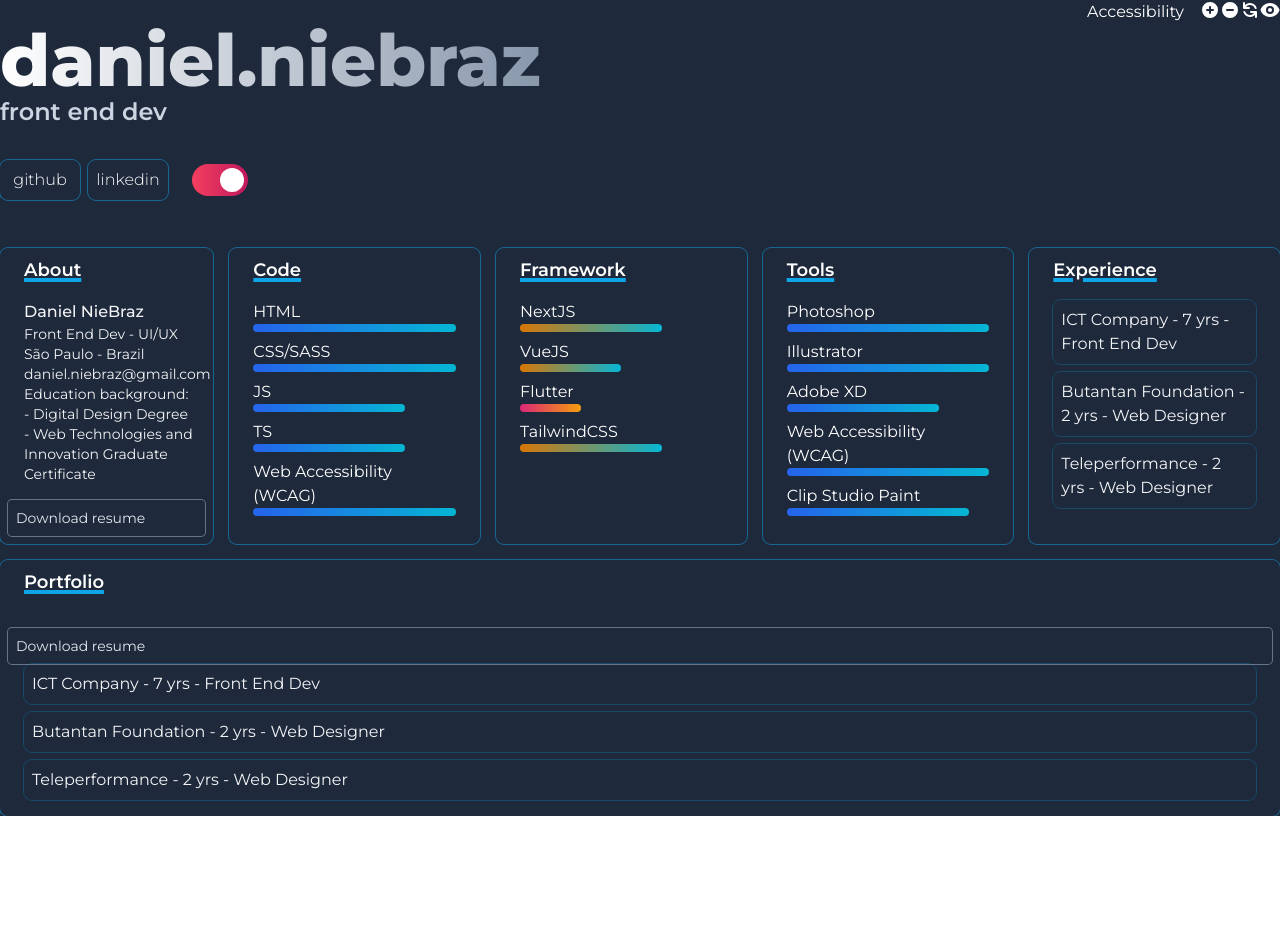
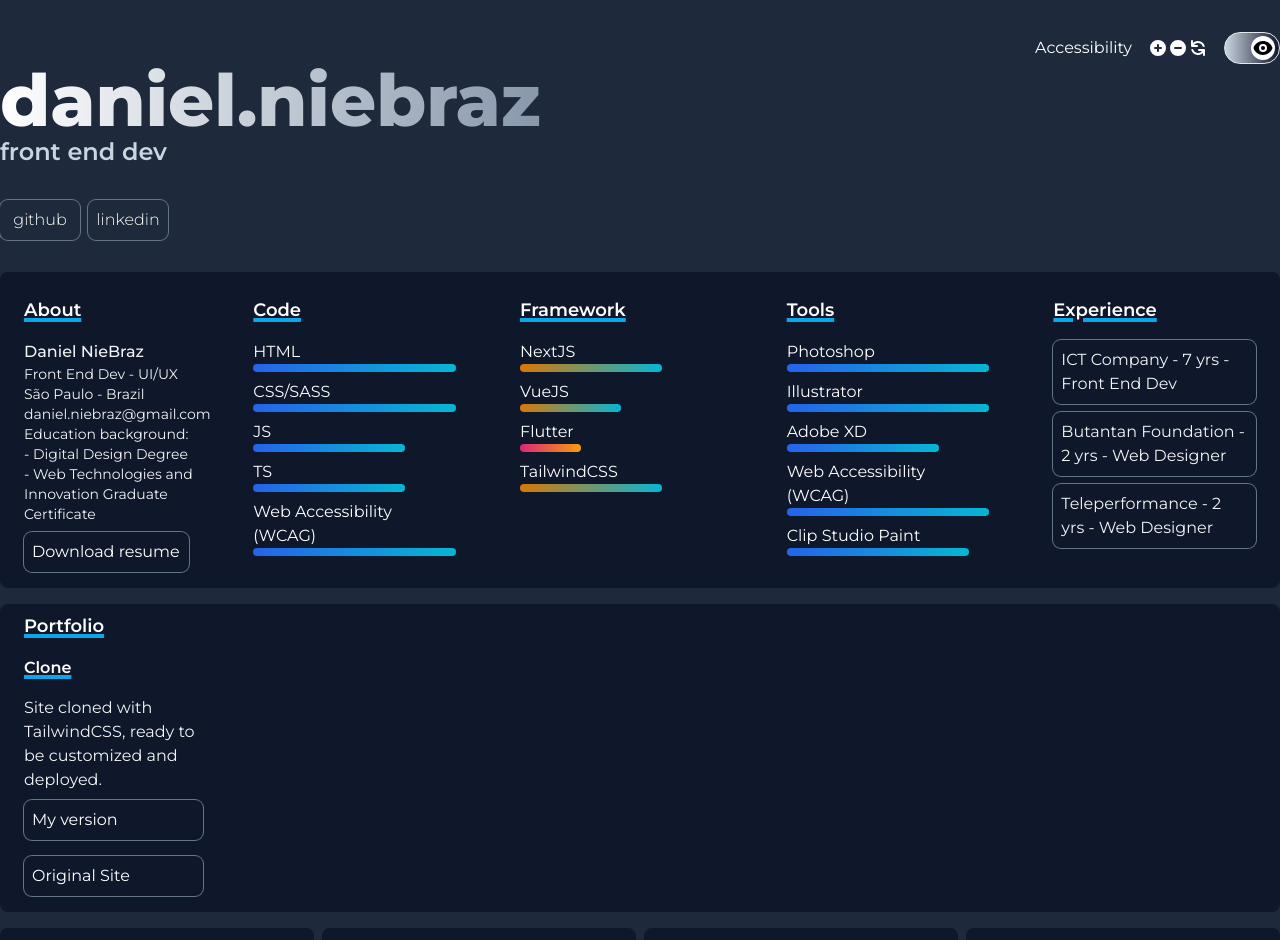
Before and after one commit to hexglyph/danielniebraz, a Next.js app: page / in a window 1280 px wide. Shown: the top 940 px of the page. Before the commit the page ends 816 px from the top, so only its background shows below. Built offline with nearby package versions, Linux system fonts and the light colour scheme.

Commit message:
Clone site link created

```diff
--- a/src/components/Accessibility.tsx
+++ b/src/components/Accessibility.tsx
@@ -1,13 +1,16 @@
 import { EyeIcon, MinusIcon, PlusIcon, ResetIcon } from "./Icons";
+import ToggleButton from './ToggleButton'
+import useAppData from '../data/hook/UseAppData'
 
 export default function Accessibility() {
+    const { theme, switchTheme } = useAppData()
     return (
-        <div className={`flex w-full justify-end text-white`}>
+        <div className={`flex w-full pt-8 justify-end items-center text-white`}>
             <span className={`mr-4`}>Accessibility</span>
             {PlusIcon}
             {MinusIcon}
             {ResetIcon}
-            {EyeIcon}
+            <ToggleButton theme={theme} switchTheme={switchTheme} />
         </div>
     )
 }
--- a/src/components/Footer.tsx
+++ b/src/components/Footer.tsx
@@ -2,10 +2,10 @@
 
 export default function Footer() {
     return (
-        <footer>
+        <footer className={`text-center text-gray-100 flex flex-col w-full border-t border-slate-500/50 p-2 my-4`}>
             <div>
-
+                <p>2022</p>
             </div>
-        </footer>
+        </ footer>
     )
 }
--- a/src/components/Hero.tsx
+++ b/src/components/Hero.tsx
@@ -3,8 +3,8 @@ import Bar from "./Bar"
 
 export default function Hero(props) {
     return (
-        <div className={`flex w-full justify-items-start gap-x-4`}>
-            <div className={`text-left text-gray-100 flex flex-col w-1/6 ring-1 ring-sky-500/50 p-2 mt-4 rounded-lg`}>
+        <div className={`flex w-full justify-items-start gap-x-4 bg-slate-900 rounded-lg`}>
+            <div className={`text-left text-gray-100 flex flex-col w-1/6 p-2 mt-4 rounded-lg`}>
                 <h3 className={`text-lg w-full text-left font-semibold
                     underline decoration-4 decoration-sky-500
                     pl-4 pr-5 mb-4
@@ -21,11 +21,15 @@ export default function Hero(props) {
                     <li>- Web Technologies and Innovation Graduate Certificate</li>
                 </ul>
                 <Link href="/resume.pdf" passHref>
-                    <a className={`ring-1 ring-slate-500 w-full p-2 mt-4 rounded text-sm text-slate-200 hover:bg-slate-50 hover:text-slate-800`}>Download resume</a>
+                    <a className={`text-white hover:text-slate-50
+                        hover:bg-slate-50/10
+                        rounded-lg
+                        cursor-pointer
+                        ring-1 p-2 my-2 mx-4 ring-slate-500`}>Download resume</a>
                 </Link>
 
             </div>
-            <div className={`text-left text-gray-100 flex flex-col w-1/5 ring-1 ring-sky-500/50 p-2 mt-4 rounded-lg`}>
+            <div className={`text-left text-gray-100 flex flex-col w-1/5 p-2 mt-4 rounded-lg`}>
                 <h3 className={`text-lg w-full text-left font-semibold
                     underline decoration-4 decoration-sky-500
                     pl-4 pr-5 mb-4
@@ -39,7 +43,7 @@ export default function Hero(props) {
                     <Bar level={100} name='Web Accessibility (WCAG)' />
                 </div>
             </div>
-            <div className={`text-left text-gray-100 flex flex-col w-1/5 ring-1 ring-sky-500/50 p-2 mt-4 rounded-lg`}>
+            <div className={`text-left text-gray-100 flex flex-col w-1/5 p-2 mt-4 rounded-lg`}>
                 <h3 className={`text-lg w-full text-left font-semibold
                     underline decoration-4 decoration-sky-500
                     pl-4 pr-5 mb-4
@@ -53,7 +57,7 @@ export default function Hero(props) {
 
                 </div>
             </div>
-            <div className={`text-left text-gray-100 flex flex-col w-1/5 ring-1 ring-sky-500/50 p-2 mt-4 rounded-lg`}>
+            <div className={`text-left text-gray-100 flex flex-col w-1/5 p-2 mt-4 rounded-lg`}>
                 <h3 className={`text-lg w-full text-left font-semibold
                     underline decoration-4 decoration-sky-500
                     pl-4 pr-5 mb-4
@@ -67,16 +71,16 @@ export default function Hero(props) {
                     <Bar level={90} name='Clip Studio Paint' />
                 </div>
             </div>
-            <div className={`text-left text-gray-100 flex flex-col w-1/5 items-center ring-1 ring-sky-500/50 p-2 mt-4 rounded-lg`}>
+            <div className={`text-left text-gray-100 flex flex-col w-1/5 items-center p-2 mt-4 rounded-lg`}>
                 <h3 className={`text-lg w-full text-left font-semibold
                     underline decoration-4 decoration-sky-500
                     pl-4 pr-5 mb-4
                     rounded text-white `}>
                     Experience</h3>
                 <ul>
-                    <li className={`ml-4 mr-4 mb-2 p-2 ring-1 ring-sky-500/25 rounded-lg`}>ICT Company - 7 yrs - Front End Dev</li>
-                    <li className={`ml-4 mr-4 mb-2 p-2 ring-1 ring-sky-500/25 rounded-lg`}>Butantan Foundation - 2 yrs - Web Designer</li>
-                    <li className={`ml-4 mr-4 mb-2 p-2 ring-1 ring-sky-500/25 rounded-lg`}>Teleperformance - 2 yrs - Web Designer</li>
+                    <li className={`ml-4 mr-4 mb-2 p-2 ring-1 ring-slate-500 rounded-lg`}>ICT Company - 7 yrs - Front End Dev</li>
+                    <li className={`ml-4 mr-4 mb-2 p-2 ring-1 ring-slate-500 rounded-lg`}>Butantan Foundation - 2 yrs - Web Designer</li>
+                    <li className={`ml-4 mr-4 mb-2 p-2 ring-1 ring-slate-500 rounded-lg`}>Teleperformance - 2 yrs - Web Designer</li>
                 </ul>
             </div >
         </div >
--- a/src/components/Menu.tsx
+++ b/src/components/Menu.tsx
@@ -1,16 +1,12 @@
 import MenuItem from './MenuItem'
 import { LogoutIcon, HomeIcon, SettingsIcon, BellIcon } from './Icons'
-import ToggleButton from './ToggleButton'
-import useAppData from '../data/hook/UseAppData'
 
 export default function Menu(props) {
-    const { theme, switchTheme } = useAppData()
 
     return (
         <ul className={`flex justify-end items-center mt-4 pt-4`}>
             <MenuItem url="https://github.com/hexglyph" target='_blank' text="github" />
             <MenuItem url="https://www.linkedin.com/in/danielniebraz/?locale=en_US" target='_blank' text="linkedin" />
-            <ToggleButton theme={theme} switchTheme={switchTheme} />
         </ul>
     )
 }
--- a/src/components/MenuItem.tsx
+++ b/src/components/MenuItem.tsx
@@ -27,7 +27,7 @@ export default function MenuItem(props) {
             hover:bg-slate-50/10
             rounded-lg
             cursor-pointer
-            ring-1 mr-2 ring-sky-500/50
+            ring-1 mr-2 ring-slate-500
             `}>
             {props.url ? (
                 <Link href={props.url}>
--- a/src/components/Portfolio.tsx
+++ b/src/components/Portfolio.tsx
@@ -3,22 +3,39 @@ import Link from "next/link"
 export default function Portfolio(props) {
     return (
         <div className={`flex w-full justify-items-start`}>
-            <div className={`text-left text-gray-100 flex flex-col w-full ring-1 ring-sky-500/50 p-2 mt-4 rounded-lg`}>
+            <div className={`text-left text-gray-100 flex flex-col w-full p-2 mt-4 rounded-lg bg-slate-900`}>
                 <h3 className={`text-lg w-full text-left font-semibold
                     underline decoration-4 decoration-sky-500
                     pl-4 pr-5 mb-4
                     rounded text-white`}>
                     Portfolio
                 </h3>
-                <Link href="/resume.pdf" passHref>
-                    <a className={`ring-1 ring-slate-500 w-full p-2 mt-4 rounded text-sm text-slate-200 hover:bg-slate-50 hover:text-slate-800`}>Download resume</a>
-                </Link>
+                <div className={`flex w-full`}>
+                    <div className={`flex w-full md:w-1/6 flex-col`}>
+                        <h4 className={`text-base w-full text-left font-semibold
+                    underline decoration-4 decoration-sky-500
+                    pl-4 pr-5 mb-4
+                    rounded text-white`}>
+                            Clone
+                        </h4>
+                        <p className={`pl-4`}>Site cloned with TailwindCSS, ready to be customized and deployed.</p>
+                        <Link href="https://clone.danielniebraz.dev/" passHref>
+                            <a className={`text-white hover:text-slate-50
+                        hover:bg-slate-50/10
+                        rounded-lg
+                        cursor-pointer
+                        ring-1 p-2 my-2 mx-4 ring-slate-500 `} target="_blank">My version</a>
+                        </Link>
+                        <Link href="https://themechasnft.com/" passHref>
+                            <a className={`text-white hover:text-slate-50
+                        hover:bg-slate-50/10
+                        rounded-lg
+                        cursor-pointer
+                        ring-1 p-2 my-2 mx-4 ring-slate-500`} target="_blank">Original Site</a>
+                        </Link>
+                    </div>
+                </div>
 
-                <ul>
-                    <li className={`ml-4 mr-4 mb-2 p-2 ring-1 ring-sky-500/25 rounded-lg`}>ICT Company - 7 yrs - Front End Dev</li>
-                    <li className={`ml-4 mr-4 mb-2 p-2 ring-1 ring-sky-500/25 rounded-lg`}>Butantan Foundation - 2 yrs - Web Designer</li>
-                    <li className={`ml-4 mr-4 mb-2 p-2 ring-1 ring-sky-500/25 rounded-lg`}>Teleperformance - 2 yrs - Web Designer</li>
-                </ul>
             </div >
         </div >
     )
--- a/src/components/ProjectItem.tsx
+++ b/src/components/ProjectItem.tsx
@@ -7,7 +7,7 @@ import Link from "next/link";
 export default function ProjectItem(props: Project) {
 
     return (
-        <div className={`flex-[1_1_20%] ring-1 ring-sky-500/75 p-2 rounded-lg`}>
+        <div className={`flex-[1_1_20%] bg-slate-900 p-2 rounded-lg`}>
             <div className="flex w-full flex-col">
                 <div className="flex flex-col w-full text-white">
                     <h3 className={`text-lg font-semibold underline decoration-4 decoration-sky-500 mb-4`}>{props.name}</h3>
@@ -23,12 +23,12 @@ export default function ProjectItem(props: Project) {
                 <div className="flex w-full justify-between gap-2 text-white">
                     <div className="flex flex-col w-1/2">
                         <Link href={props.github_url} passHref>
-                            <span className={`cursor-pointer p-2 mt-2 mb-2 ring-1 ring-black rounded-lg hover:text-black hover:bg-slate-200`}>Github</span>
+                            <span className={`cursor-pointer p-2 mt-2 mb-2 ring-1 ring-slate-500 rounded-lg hover:text-black hover:bg-slate-200`}>Github</span>
                         </Link>
                     </div>
                     <div className="flex flex-col w-1/2">
                         <Link href={props.deployed_url} passHref>
-                            <span className={`cursor-pointer p-2 mt-2 mb-2 ring-1 ring-sky-700 rounded-lg hover:text-sky-700 hover:bg-sky-200`}>Project deploy</span>
+                            <span className={`cursor-pointer p-2 mt-2 mb-2 ring-1 ring-slate-700 rounded-lg hover:text-slate-700 hover:bg-slate-200`}>Project deploy</span>
                         </Link>
                     </div>
 
--- a/src/components/ToggleButton.tsx
+++ b/src/components/ToggleButton.tsx
@@ -1,5 +1,5 @@
 import useAppData from '../data/hook/UseAppData'
-import { MoonSolidIcon, SunSolidIcon } from './Icons'
+import { MoonSolidIcon, SunSolidIcon, EyeIcon } from './Icons'
 
 export default function ToggleButton(props) {
     const { switchTheme } = useAppData()
@@ -17,6 +17,7 @@ export default function ToggleButton(props) {
                 w-6 h-6
                 rounded-full
             `}>
+                {EyeIcon}
             </div>
             <div className={`
                 hidden lg:flex items-center ml-2
@@ -27,8 +28,8 @@ export default function ToggleButton(props) {
     ) : (
         <div onClick={switchTheme} className={`toggletheme
             hidden sm:flex items-center justify-end
-            bg-gradient-to-r from-rose-500 to-pink-700
-            w-14 lg:w-18 h-8 p-1 rounded-full ml-4
+            bg-gradient-to-r from-slate-300 to-slate-900
+            w-14 lg:w-18 h-8 p-1 rounded-full ml-4 border
             cursor-pointer
         `}>
             <div className={`
@@ -38,10 +39,11 @@ export default function ToggleButton(props) {
             </div>
             <div className={`
                 flex items-center justify-center
-                bg-white text-red-600
+                bg-white text-black
                 w-6 h-6
                 rounded-full
             `}>
+                {EyeIcon}
             </div>
 
         </div>
--- a/src/pages/api/hello.js
+++ /dev/null
@@ -1,5 +0,0 @@
-// Next.js API route support: https://nextjs.org/docs/api-routes/introduction
-
-export default function handler(req, res) {
-  res.status(200).json({ name: 'John Doe' })
-}
--- a/src/pages/index.tsx
+++ b/src/pages/index.tsx
@@ -10,26 +10,29 @@ import Footer from '../components/Footer'
 export default function Home() {
   const { theme } = useAppData()
   return (
-    <div className={`${theme}`}>
-      <div className={`flex w-full bg-slate-800 dark:bg-black
+    <div className={`${theme} bg-slate-800 pb-4`}>
+      <div className={`flex w-full h-full justify-center items-center  dark:bg-black
       `}>
+        <div className={`container`}>
           <Head>
             <title>Daniel NieBraz - Front End Dev</title>
             <meta name="description" content="Portfolio" />
             <link rel="icon" href="/favicon.ico" />
           </Head>
-        <div className={`flex flex-col w-full`}>
+          <div className={`flex flex-col w-full `}>
             <Navbar title="daniel.niebraz" subtitle="front end dev" />
             <Content>
               <div className={`flex flex-col`}>
                 <Hero />
                 <Portfolio />
-              {/*<Projects />*/}
+                <Projects />
               </div>
             </Content>
+
+          </div >
+        </div>
+      </div >
       <Footer />
-        </div >
-      </div >
     </div>
   )
 }
--- /dev/null
+++ b/src/pages/portfolio.tsx
@@ -0,0 +1,39 @@
+import Navbar from '../components/Navbar'
+import Content from '../components/Content'
+import Hero from '../components/Hero'
+import Projects from '../components/Projects'
+import useAppData from '../data/hook/UseAppData'
+import Head from 'next/head'
+import { Category } from "../types";
+import { projects as projectsData } from "../data/data";
+import ProjectsNavbar from '../components/ProjectsNavbar'
+import ProjectItem from '../components/ProjectItem'
+import { useContext, useState } from 'react'
+import AppContext from '../data/context/AppContext'
+
+export default function Project() {
+    const { theme } = useContext(AppContext)
+    const [projects, setProjects] = useState(projectsData);
+    const [active, setActive] = useState("all");
+
+    return (
+        <div className={`${theme}`}>
+            <div className={`flex w-full bg-slate-800 relative p-16 dark:bg-indigo-800
+      `}>
+                <Head>
+                    <title>Daniel NieBraz - Front End Dev</title>
+                    <meta name="description" content="Portfolio" />
+                    <link rel="icon" href="/favicon.ico" />
+                </Head>
+                <div className={`flex flex-col w-full`}>
+                    <Navbar title="daniel.niebraz" subtitle="front end dev" />
+                    <Content>
+                        <div className={`flex flex-col`}>
+                            <Projects />
+                        </div>
+                    </Content>
+                </div >
+            </div >
+        </div>
+    )
+}
```
Lines whose indentation alone changed are shown as unchanged.
